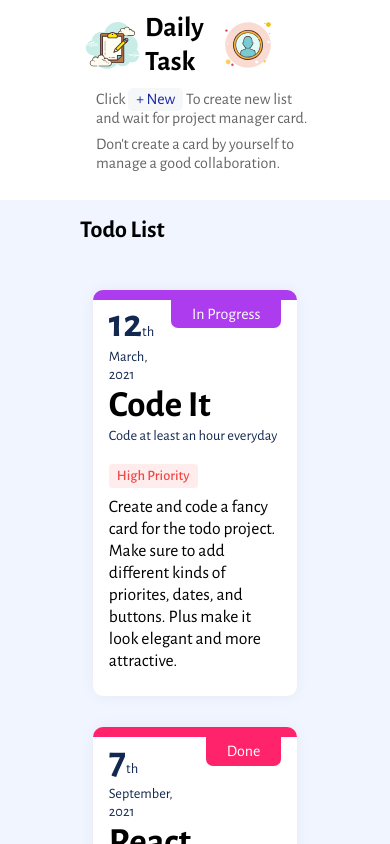
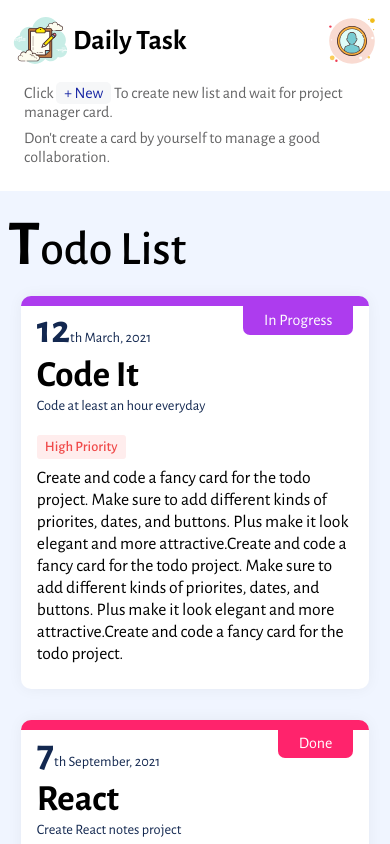
Before and after one commit to TidbitsJS/Parse-Todo, a React (Create React App) app: page / in a window 390 px wide. Shown: the top 844 px of the page. Built offline with nearby package versions, Linux system fonts and the light colour scheme.

Commit message:
small UI fixes

```diff
--- a/src/components/Card/Card.js
+++ b/src/components/Card/Card.js
@@ -1,4 +1,4 @@
-import React, { useState } from "react";
+import React from "react";
 import todoColors from "utils/colors";
 
 import "./card.css";
--- a/src/components/Header/header.css
+++ b/src/components/Header/header.css
@@ -68,3 +68,13 @@
 .todo-header-container-info br {
   margin-bottom: 1rem;
 }
+
+@media screen and (max-width: 600px) {
+  .todo-header-container {
+    padding: 0.5rem;
+  }
+
+  .todo-header-container-title-user {
+    margin-right: 0rem;
+  }
+}
--- a/src/layout/todos/Todo.js
+++ b/src/layout/todos/Todo.js
@@ -13,7 +13,7 @@ const dummyTodos = [
     month: "March",
     year: 2021,
     description:
-      "Create and code a fancy card for the todo project. Make sure to add different kinds of priorites, dates, and buttons. Plus make it look elegant and more attractive.",
+      "Create and code a fancy card for the todo project. Make sure to add different kinds of priorites, dates, and buttons. Plus make it look elegant and more attractive.Create and code a fancy card for the todo project. Make sure to add different kinds of priorites, dates, and buttons. Plus make it look elegant and more attractive.Create and code a fancy card for the todo project.",
   },
   {
     title: "React",
@@ -35,7 +35,7 @@ const dummyTodos = [
     month: "Novmber",
     year: 2021,
     description:
-      "Create and code a fancy card for the todo project. Make sure to add different kinds of priorites, dates, and buttons. Plus make it look elegant and more attractive.Create and code a fancy card for the todo project.",
+      "Create and code a fancy card for the todo project. Make sure to add different kinds of priorites, dates, and buttons. Plus make it look elegant and more attractive.Create and code a fancy card for the todo project. Create and code a fancy card for the todo project. Make sure to add different kinds of priorites, dates, and buttons. Plus make it look elegant and more attractive.Create and code a fancy card for the todo project.",
   },
   {
     title: "Academind",
@@ -68,7 +68,7 @@ const dummyTodos = [
     month: "July",
     year: 2021,
     description:
-      "Create and code a fancy card for the todo project. Make sure to add different kinds of priorites, dates, and buttons. Plus make it look elegant and more attractive.Create and code a fancy card for the todo project.",
+      "Create and code a fancy card for the todo project. Make sure to add different kinds of priorites, dates, and buttons. Plus make it look elegant and more attractive.Create and code a fancy card for the todo project. Create and code a fancy card for the todo project. Make sure to add different kinds of priorites, dates, and buttons. Plus make it look elegant and more attractive.Create and code a fancy card for the todo project. Create and code a fancy card for the todo project. Make sure to add different kinds of priorites, dates, and buttons. Plus make it look elegant and more attractive.Create and code a fancy card for the todo project. Create and code a fancy card for the todo project. Make sure to add different kinds of priorites, dates, and buttons. Plus make it look elegant and more attractive.Create and code a fancy card for the todo project.",
   },
   {
     title: "GSSOC'21",
@@ -86,11 +86,12 @@ const dummyTodos = [
 const Todo = () => {
   return (
     <div className="todo-body-container">
-      <h2>Todo List</h2>
+      <h2 className="todo-bdy-container-headText">Todo List</h2>
       <div className="todo-body-card-container">
         {dummyTodos.map((todo) => (
           <Card
             title={todo.title}
+            key={todo.title + todo.type + todo.day}
             type={todo.type}
             priority={todo.priority}
             subTitle={todo.subTitle}
--- a/src/layout/todos/todo.css
+++ b/src/layout/todos/todo.css
@@ -7,13 +7,29 @@
   display: flex;
   flex-direction: column;
 
-  padding: 1rem 5rem;
+  padding: 1rem 2rem;
+}
+
+.todo-bdy-container-headText {
+  font-size: 3rem;
+  font-weight: 500;
+}
+
+.todo-bdy-container-headText::first-letter {
+  font-size: 4rem;
+  font-weight: 700;
 }
 
 .todo-body-card-container {
   margin-top: 2rem;
 
-  columns: 3 150px;
+  columns: 3 315px;
   column-gap: 0rem;
-  /* margin: 0 auto; */
+  margin: 0 auto;
 }
+
+@media screen and (max-width: 500px) {
+  .todo-body-container {
+    padding: 1rem 0.5rem;
+  }
+}
```
